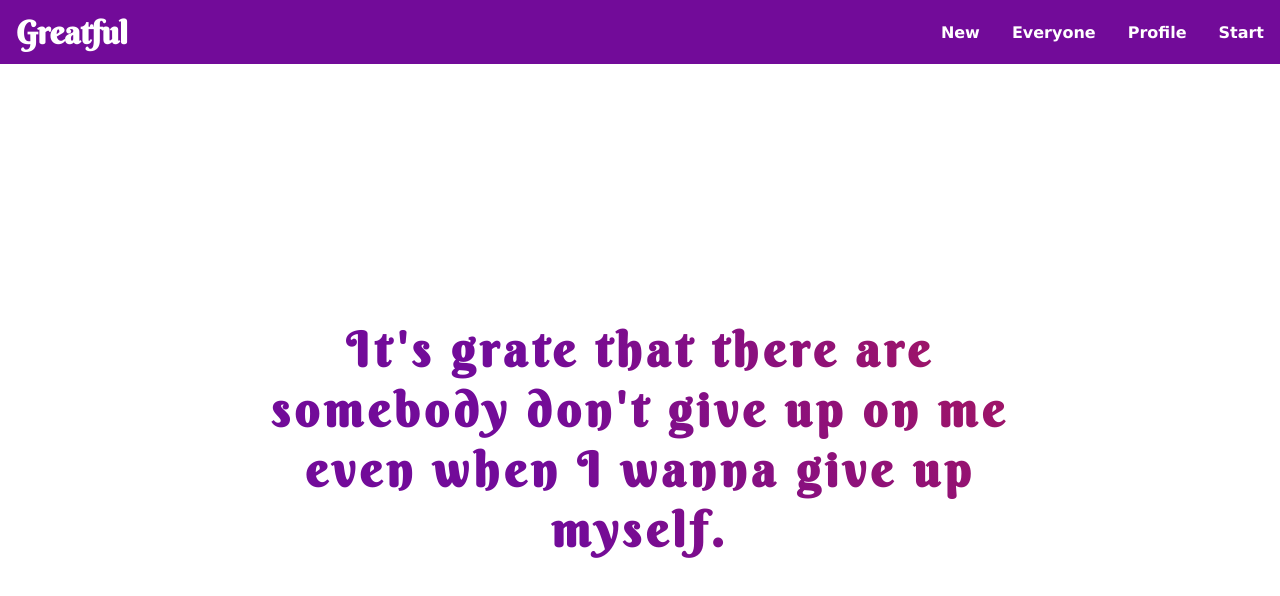
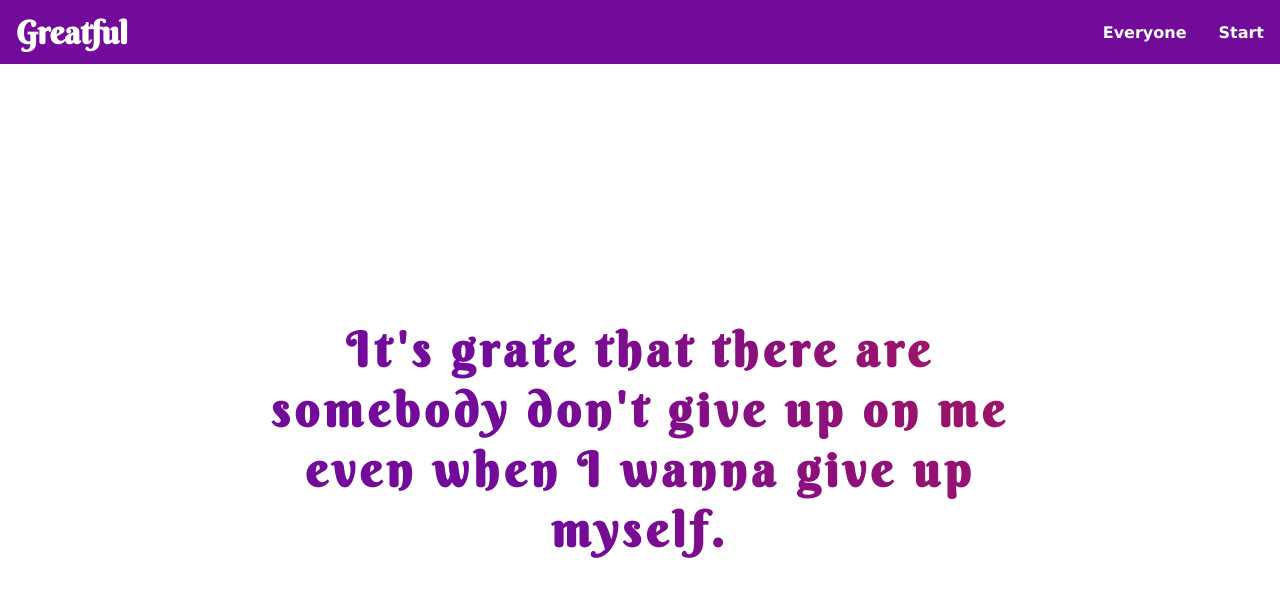
Before and after one commit to voidJuneau/grateful, a React (Create React App) app in the folder client/: page / in a window 1280 px wide. Shown: the top 596 px of the page. Built offline with nearby package versions, Linux system fonts and the light colour scheme.

Commit message:
Applied auth to nav and routes

```diff
--- a/client/src/App.js
+++ b/client/src/App.js
@@ -11,14 +11,11 @@ import Main from './pages/Main'
 import NewPost from './pages/NewPost'
 import Posts from './pages/Posts'
 import Join from './pages/Join'
+import Me from './pages/Me'
 import Navigation from './components/Navigation/Navigation'
 import { AuthContext } from './utils/AuthContext';
 
 const App = () => {
-  const Container = styled.div`
-    margin: 5em auto 0 auto;
-    max-width: 768px;
-  `
 
   const [isLoggedIn, setLoggedIn] = useState(false);
   const [_id, set_id] = useState();
@@ -36,27 +33,9 @@ const App = () => {
   }, []);
 
   let routes;
+
   if (isLoggedIn) {
     routes = (
-      <switch>
-
-      </switch>
-    );
-  } else {
-    routes = (
-      <switch>
-
-      </switch>
-    );
-  }
-
-  return (
-    <AuthContext.Provider
-      value={{isLoggedIn, _id, userid, login, logout}}
-    >
-      <Router>
-        <Navigation />
-        <Container>
       <Switch>
         <Route path="/" exact>
           <Main />
@@ -68,17 +47,45 @@ const App = () => {
           <Posts />
         </Route>
         <Route path="/me">
-
+          <Me />
+        </Route>
+        <Redirect to="/" />
+      </Switch>
+    )
+  } else {
+    routes = (
+      <Switch>
+        <Route path="/" exact>
+          <Main />
+        </Route>
+        <Route path="/all">
+          <Posts />
         </Route>
         <Route path="/join">
           <Join />
         </Route>
         <Redirect to="/" />
       </Switch>
+    )
+  }
+
+  return (
+    <AuthContext.Provider
+      value={{isLoggedIn, _id, userid, login, logout}}
+    >
+      <Router>
+        <Navigation />
+        <Container>
+          {routes}
         </Container>
       </Router>
     </AuthContext.Provider>
   )
 }
 
+const Container = styled.div`
+margin: 5em auto 0 auto;
+max-width: 768px;
+`
+
 export default App;
--- a/client/src/components/Navigation/NavLinks.js
+++ b/client/src/components/Navigation/NavLinks.js
@@ -1,8 +1,29 @@
-import React from 'react';
+import React, { useContext } from 'react';
 import { NavLink } from 'react-router-dom';
 import styled from 'styled-components';
 
+import { AuthContext } from '../../utils/AuthContext';
+
 const NavLinks = props => {
+  const auth = useContext(AuthContext);
+  return (
+    <NavUl>
+      {auth.isLoggedIn && <Li>
+        <NavLinkA to="/new">New</NavLinkA>
+      </Li>}
+      <Li>
+        <NavLinkA to="/all">Everyone</NavLinkA>
+      </Li>
+      {auth.isLoggedIn && <Li>
+        <NavLinkA to="/me">Profile</NavLinkA>
+      </Li>}
+      {!auth.isLoggedIn && <Li>
+        <NavLinkA to="/join">Start</NavLinkA>
+      </Li>}
+    </NavUl>
+  );
+}
+
 const NavUl = styled.ul`
   list-style: none;
   margin: 0;
@@ -32,22 +53,4 @@ const NavLinks = props => {
   }
 `
 
-  return (
-    <NavUl>
-      <Li>
-        <NavLinkA to="/new">New</NavLinkA>
-      </Li>
-      <Li>
-        <NavLinkA to="/all">Everyone</NavLinkA>
-      </Li>
-      <Li>
-        <NavLinkA to="/me">Profile</NavLinkA>
-      </Li>
-      <Li>
-        <NavLinkA to="/join">Start</NavLinkA>
-      </Li>
-    </NavUl>
-  );
-}
-
 export default NavLinks;
--- /dev/null
+++ b/client/src/pages/Me.js
@@ -0,0 +1,14 @@
+import React, { useContext } from 'react';
+
+import PostList from '../components/Posts/PostList';
+import { AuthContext } from '../utils/AuthContext';
+
+const Me = () => {
+  const auth = useContext(AuthContext);
+
+  return <div>
+    {/* <PostList /> */}
+  </div>
+}
+
+export default Me;
```
Lines whose indentation alone changed are shown as unchanged.
